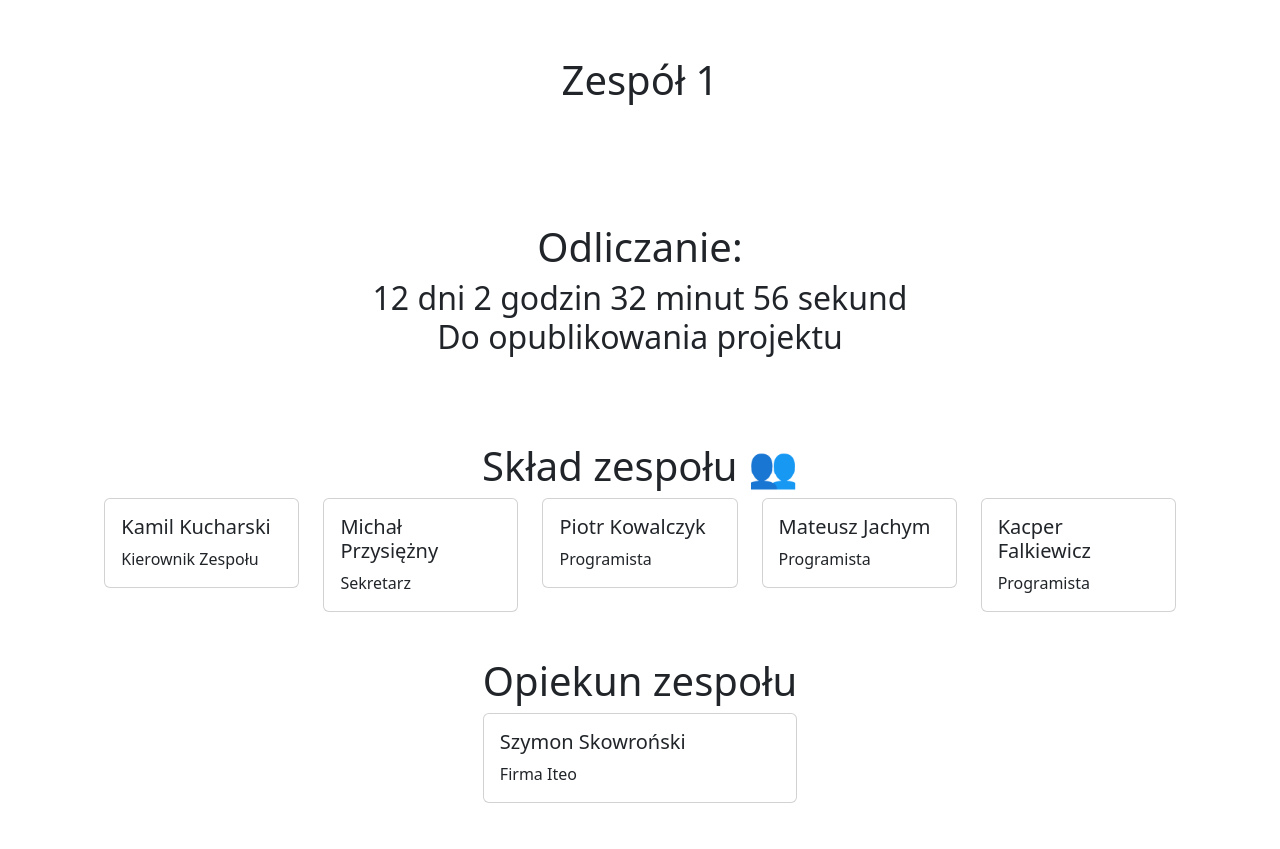
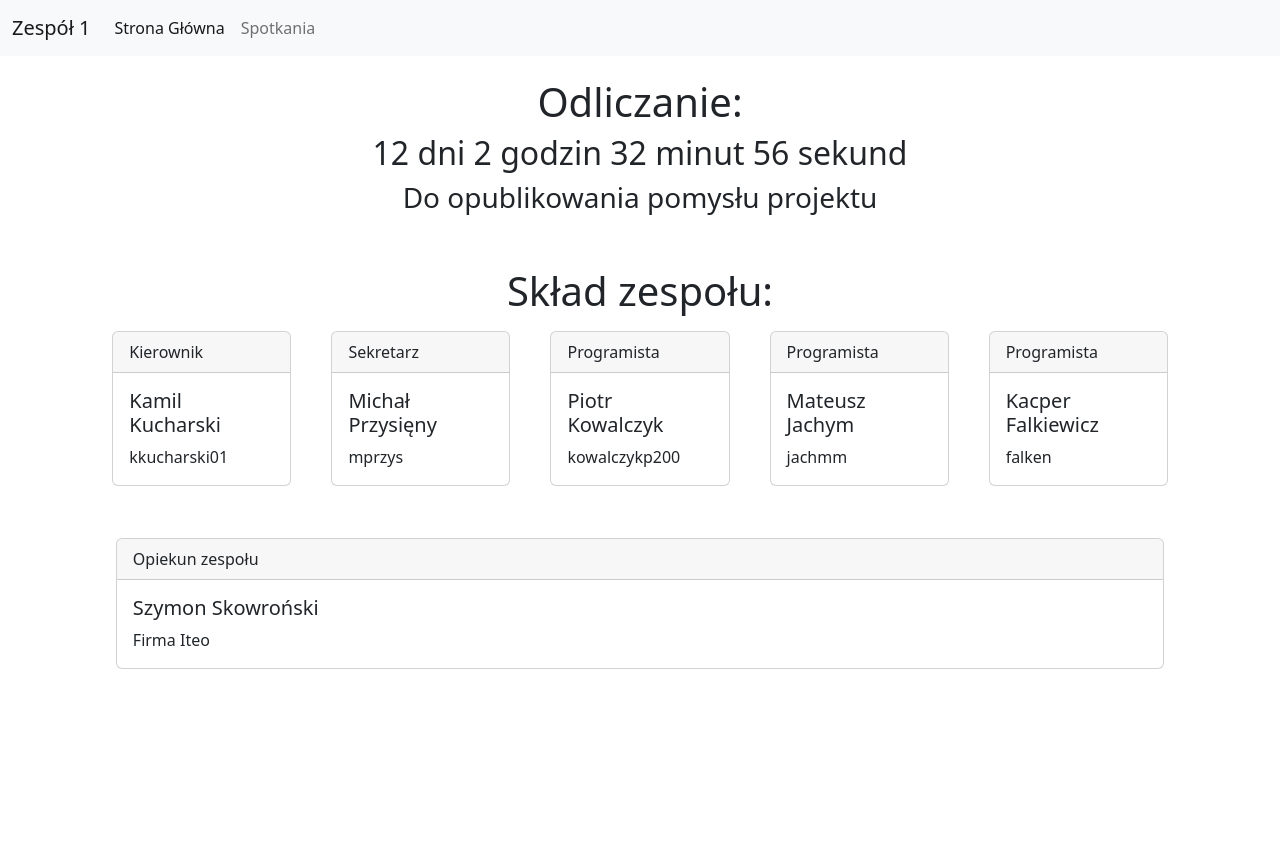
Before and after one commit to smpol/Programowanie-Zespolowe-Strona, a plain HTML site: page index.html in a window 1280 px wide. After the commit the page ends 800 px from the top, so only its background shows below. Drawn offline with nearby package versions, Linux system fonts and the light colour scheme.

Commit message:
Ulpeszone

```diff
--- a/index.html
+++ b/index.html
@@ -1,96 +1,15 @@
 <!DOCTYPE html>
-<html lang="pl">
+<html lang="pl-PL">
   <head>
     <meta charset="utf-8" />
     <meta name="viewport" content="width=device-width, initial-scale=1" />
-    <title>Zespół 1</title>
+    <title>Zespół 1 - Programowanie Zepsołowe</title>
     <link
       href="https://cdn.jsdelivr.net/npm/bootstrap@5.2.3/dist/css/bootstrap.min.css"
       rel="stylesheet"
       integrity="sha384-rbsA2VBKQhggwzxH7pPCaAqO46MgnOM80zW1RWuH61DGLwZJEdK2Kadq2F9CUG65"
       crossorigin="anonymous"
     />
-  </head>
-
-  <body>
-    <div class="container">
-      <div class="container-m d-flex justify-content-center">
-        <div class="row" style="padding: 5%">
-          <h1>Zespół 1</h1>
-        </div>
-      </div>
-      <div class="container-m d-flex justify-content-center">
-        <div class="row" style="padding: 5%; text-align: center">
-          <h1>Odliczanie:<br /></h1>
-          <h2>
-            <span id="countdown"></span><br />
-            Do opublikowania projektu
-          </h2>
-        </div>
-      </div>
-      <div class="container-m d-flex justify-content-center">
-        <div class="row" style="padding: 2%">
-          <h1 style="text-align: center">Skład zespołu 👥<br /></h1>
-          <div class="col-sm">
-            <div class="card">
-              <div class="card-body">
-                <h5 class="card-title">Kamil Kucharski</h5>
-                <p class="card-text">Kierownik Zespołu</p>
-              </div>
-            </div>
-          </div>
-          <div class="col-sm">
-            <div class="card">
-              <div class="card-body">
-                <h5 class="card-title">Michał Przysiężny</h5>
-                <p class="card-text">Sekretarz</p>
-              </div>
-            </div>
-          </div>
-          <div class="col-sm">
-            <div class="card">
-              <div class="card-body">
-                <h5 class="card-title">Piotr Kowalczyk</h5>
-                <p class="card-text">Programista</p>
-              </div>
-            </div>
-          </div>
-          <div class="col-sm">
-            <div class="card">
-              <div class="card-body">
-                <h5 class="card-title">Mateusz Jachym</h5>
-                <p class="card-text">Programista</p>
-              </div>
-            </div>
-          </div>
-          <div class="col-sm">
-            <div class="card">
-              <div class="card-body">
-                <h5 class="card-title">Kacper Falkiewicz</h5>
-                <p class="card-text">Programista</p>
-              </div>
-            </div>
-          </div>
-        </div>
-      </div>
-      <div class="container-m d-flex justify-content-center">
-        <div class row="row" style="padding: 2%">
-          <h1 style="text-align: center">Opiekun zespołu<br /></h1>
-          <div class="col-sm">
-            <div class="card">
-              <div class="card-body">
-                <h5 class="card-title">Szymon Skowroński</h5>
-                <p class="card-text">Firma Iteo</p>
-              </div>
-            </div>
-          </div>
-        </div>
-      </div>
-      <div class="container-m d-flex justify-content-center">
-        <a href="kot.html" style="color: white">Kliknij mnie</a>
-      </div>
-    </div>
-
     <script>
       function loadScript(src) {
         return new Promise(function (resolve, reject) {
@@ -107,7 +26,7 @@
         "https://cdn.jsdelivr.net/npm/bootstrap@5.2.3/dist/js/bootstrap.bundle.min.js"
       )
         .then(function () {
-          // Skrypt do odliczania zostanie załadowany przed wykonaniem tego bloku
+          // Skrypt do odliczania zostanie za�adowany przed wykonaniem tego bloku
           var countdownDate = new Date("December 10, 2023 00:00:00").getTime();
           var countdownInterval = setInterval(function () {
             var now = new Date().getTime();
@@ -133,14 +52,136 @@
 
             if (timeRemaining < 0) {
               clearInterval(countdownInterval);
-              document.getElementById("countdown").innerHTML =
-                "Countdown finished!";
+              document.getElementById("countdown").innerHTML = "Stay tuned...";
             }
           }, 1000);
         })
         .catch(function (error) {
-          console.error("Błąd ładowania skryptu:", error);
+          console.error("Bład dodawania skryptu:", error);
         });
     </script>
+  </head>
+
+  <body>
+    <nav class="navbar navbar-expand-lg navbar-light bg-light">
+      <div class="container-fluid">
+        <a class="navbar-brand" href="index.html">Zespół 1</a>
+        <button
+          class="navbar-toggler"
+          type="button"
+          data-bs-toggle="collapse"
+          data-bs-target="#navbarNav"
+          aria-controls="navbarNav"
+          aria-expanded="false"
+          aria-label="Toggle navigation"
+        >
+          <span class="navbar-toggler-icon"></span>
+        </button>
+        <div class="collapse navbar-collapse" id="navbarNav">
+          <ul class="navbar-nav">
+            <li class="nav-item">
+              <a class="nav-link active" aria-current="page" href="index.html"
+                >Strona Główna</a
+              >
+            </li>
+            <li class="nav-item">
+              <a class="nav-link" href="spotkania.html">Spotkania</a>
+            </li>
+            <!-- <li class="nav-item">
+              <a class="nav-link" href="#">Pricing</a>
+            </li>
+            <li class="nav-item">
+              <a
+                class="nav-link disabled"
+                href="#"
+                tabindex="-1"
+                aria-disabled="true"
+                >Disabled</a
+              >
+            </li> -->
+          </ul>
+        </div>
+      </div>
+    </nav>
+    <div class="container">
+      <!-- <div class="container-m d-flex justify-content-center">
+        <div class="row" style="padding: 1%">
+          <h1>Zespół 1</h1>
+        </div>
+      </div> -->
+      <div class="container-m d-flex justify-content-center">
+        <div class="row" style="padding: 2%; text-align: center">
+          <h1>Odliczanie:<br /></h1>
+          <h2><span id="countdown"></span><br /></h2>
+          <h3>Do opublikowania pomysłu projektu</h3>
+        </div>
+      </div>
+      <div class="container-m d-flex justify-content-center">
+        <div class="row" style="padding: 2%">
+          <h1 style="text-align: center">Skład zespołu:<br /></h1>
+          <div class="col-sm">
+            <div class="card m-2">
+              <div class="card-header">Kierownik</div>
+              <div class="card-body">
+                <h5 class="card-title">Kamil Kucharski</h5>
+                <p class="card-text">kkucharski01</p>
+              </div>
+            </div>
+          </div>
+          <div class="col-sm">
+            <div class="card m-2">
+              <div class="card-header">Sekretarz</div>
+              <div class="card-body">
+                <h5 class="card-title">Michał Przysięny</h5>
+                <p class="card-text">mprzys</p>
+              </div>
+            </div>
+          </div>
+          <div class="col-sm">
+            <div class="card m-2">
+              <div class="card-header">Programista</div>
+              <div class="card-body">
+                <h5 class="card-title">Piotr Kowalczyk</h5>
+                <p class="card-text">kowalczykp200</p>
+              </div>
+            </div>
+          </div>
+          <div class="col-sm">
+            <div class="card m-2">
+              <div class="card-header">Programista</div>
+              <div class="card-body">
+                <h5 class="card-title">Mateusz Jachym</h5>
+                <p class="card-text">jachmm</p>
+              </div>
+            </div>
+          </div>
+          <div class="col-sm">
+            <div class="card m-2">
+              <div class="card-header">Programista</div>
+              <div class="card-body">
+                <h5 class="card-title">Kacper Falkiewicz</h5>
+                <p class="card-text">falken</p>
+              </div>
+            </div>
+          </div>
+        </div>
+      </div>
+      <div class="container d-flex justify-content-center">
+        <div class row="row" style="padding: 2%; width: 100%">
+          <div class="col">
+            <div class="card">
+              <div class="card-header">Opiekun zespołu</div>
+              <div class="card-body">
+                <h5 class="card-title">Szymon Skowroński</h5>
+                <p class="card-text">Firma Iteo</p>
+              </div>
+            </div>
+          </div>
+        </div>
+      </div>
+      <div class="container-m d-flex justify-content-center">
+        <a href="kot.html" style="color: white">Kliknij mnie</a>
+      </div>
+    </div>
   </body>
 </html>
```
Also changed, not shown: kot.html (added, +93 -0 lines), spotkania.html (added, +82 -0 lines).
